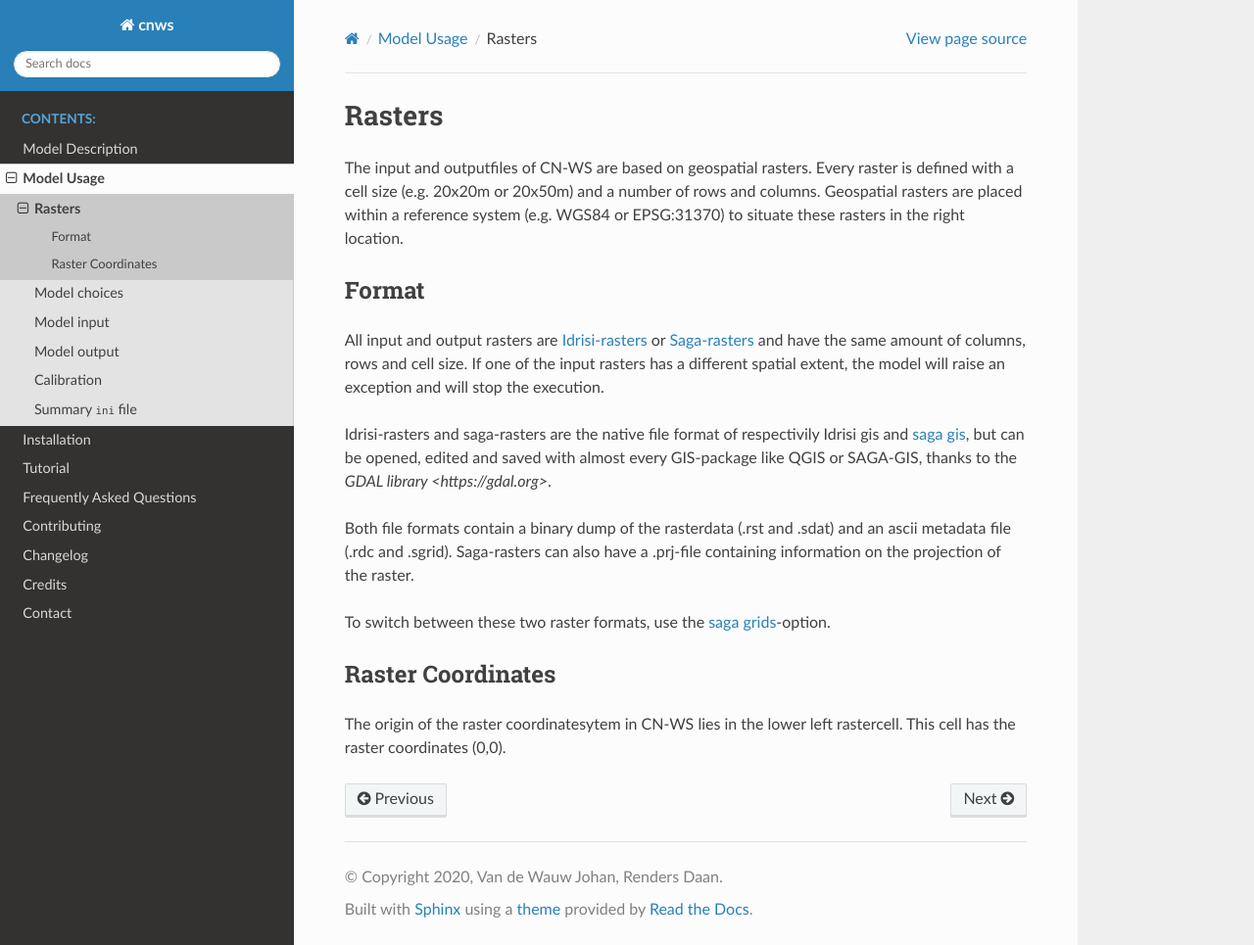
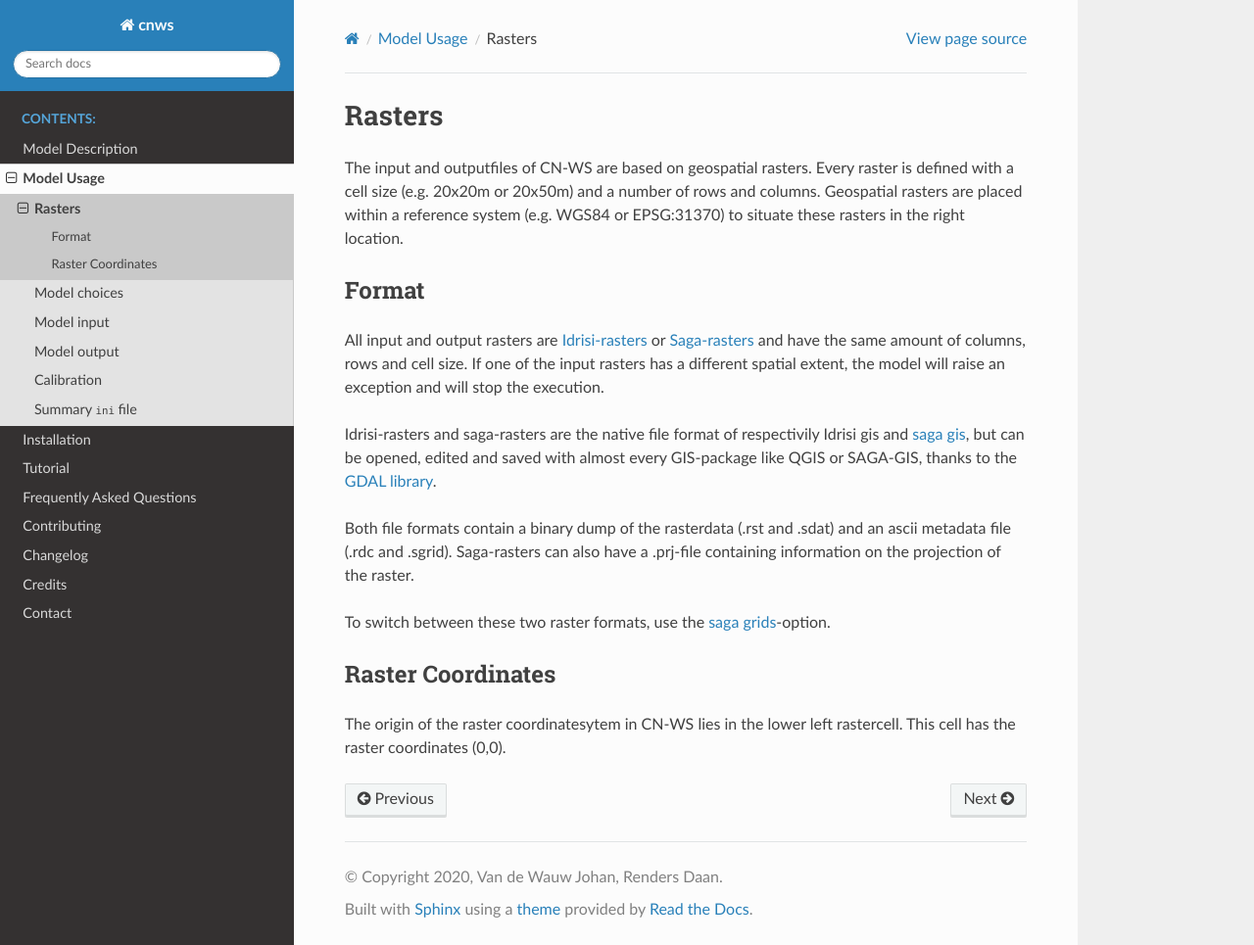
Before and after one commit to watem-sedem/watem-sedem, a Sphinx documentation site: the page built from docs/rasterinfo.rst, in a window 1280 px wide and 965 px high. Shown: the whole window at 98% size. Built offline with Sphinx 7.4.7 and the Read the Docs theme 2.0.0, drawn with Linux system fonts in a browser that asks for light colours.

Commit message:
Fix link

```diff
--- a/docs/rasterinfo.rst
+++ b/docs/rasterinfo.rst
@@ -24,7 +24,7 @@ raise an exception and will stop the execution.
 Idrisi-rasters and saga-rasters are the native file format of respectivily
 Idrisi gis and `saga gis <http://www.saga-gis.org/>`_, but can be opened,
 edited and saved with almost every GIS-package like QGIS or SAGA-GIS,
-thanks to the `GDAL library <https://gdal.org>`.
+thanks to the `GDAL library <https://gdal.org>`_.
 
 Both file formats contain a binary dump of the rasterdata (.rst and .sdat) and
 an ascii metadata file (.rdc and .sgrid). Saga-rasters can also have a .prj-file
```
Also changed, not shown: docs/choices.rst (line endings or trailing spaces).
